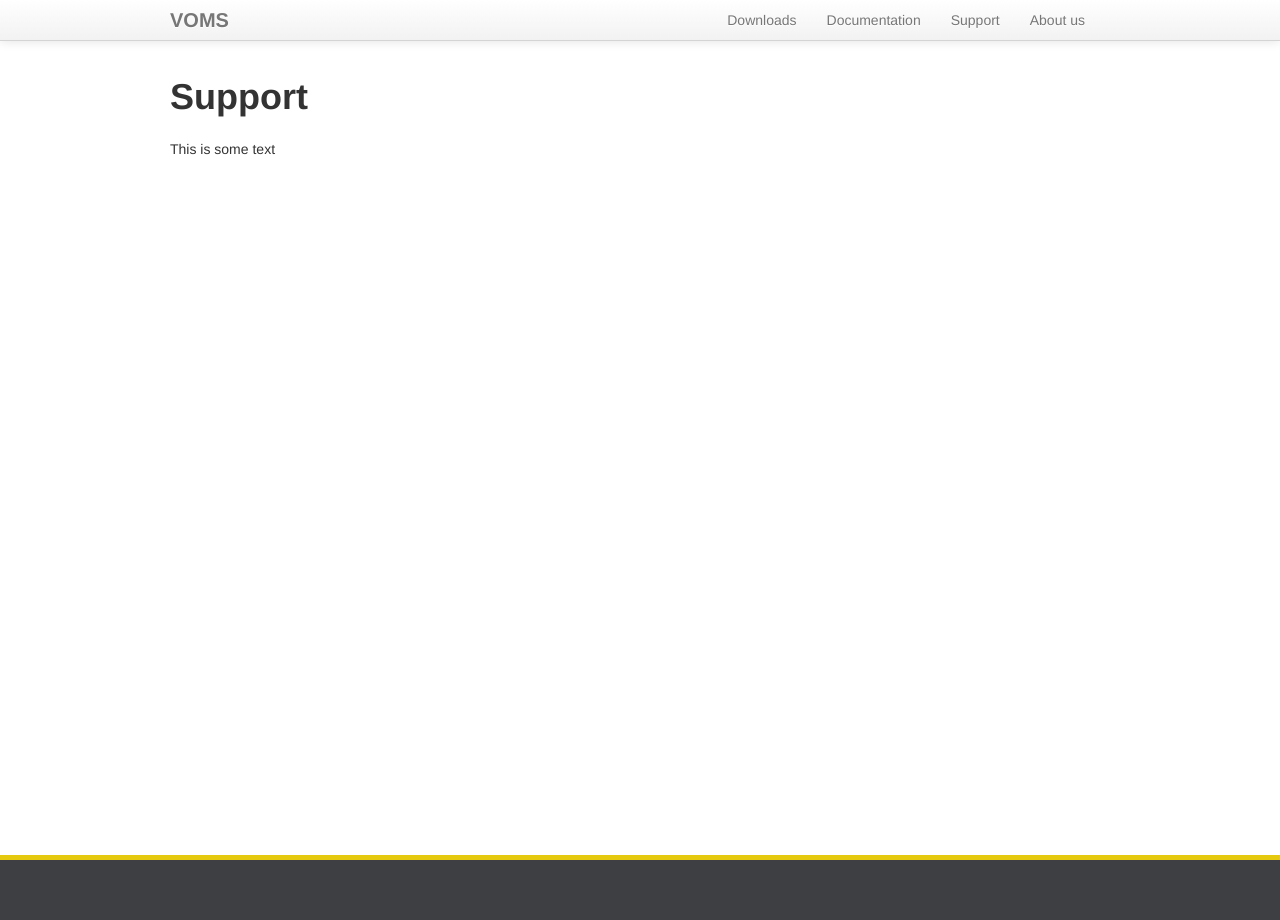
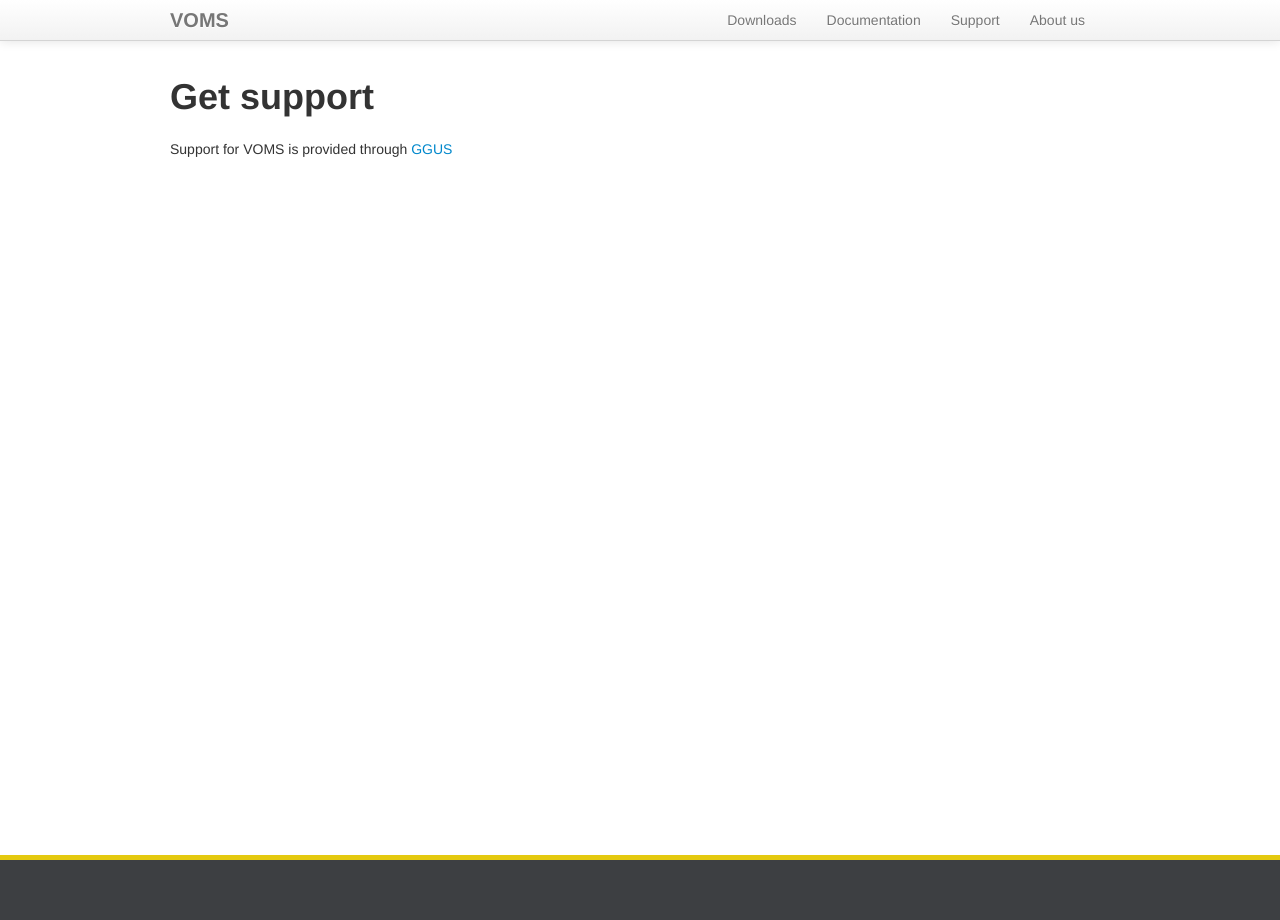
Before and after one commit to italiangrid/voms, a Jekyll site: the page built from support.md, in a window 1280 px wide. Built offline with Jekyll 4.4.1, drawn with Linux system fonts in a browser that asks for light colours; Markdown is read by kramdown in place of the engine named in the settings.

Commit message:
Updated support page.

```diff
--- a/support.md
+++ b/support.md
@@ -3,6 +3,6 @@ layout: default
 title: VOMS Support Channels
 ---
 
-# Support
+# Get support
 
-This is some text
+Support for VOMS is provided through [GGUS](https://ggus.eu/pages/ticket.php)
```
